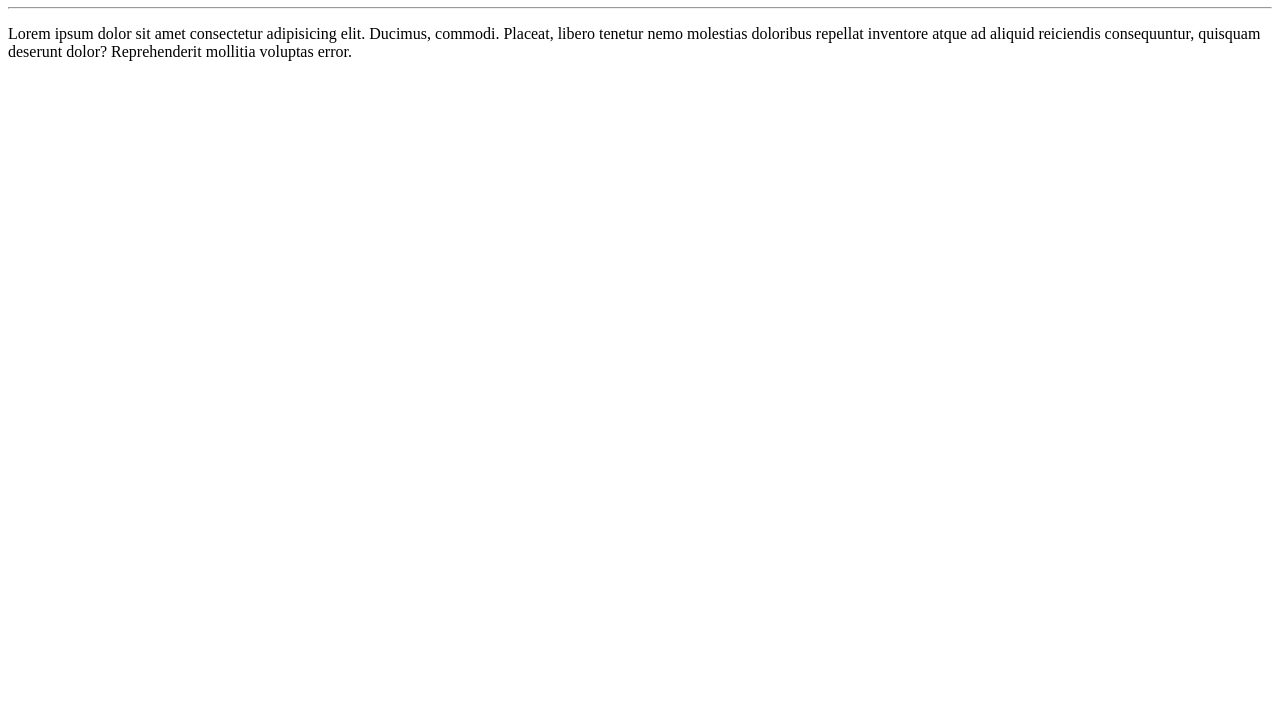
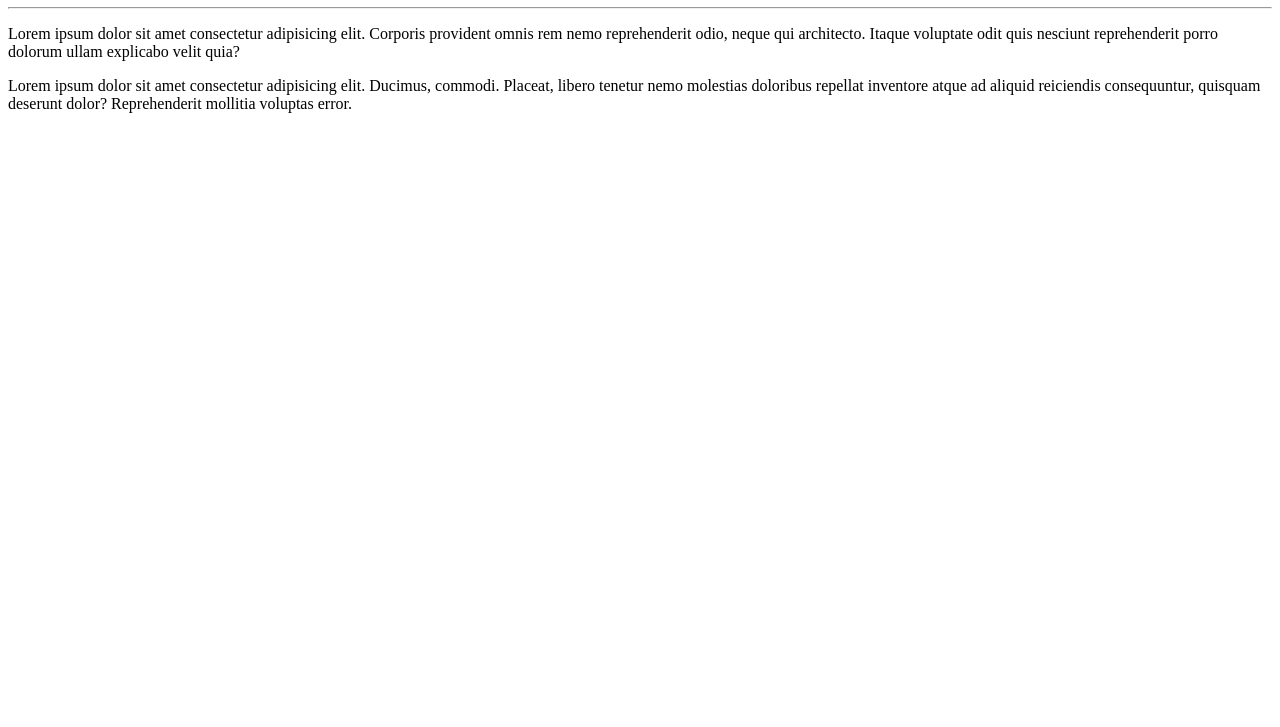
Before and after one commit to lillianlino/Ola-Mundo, a plain HTML site: page site exemplo/index.html in a window 1280 px wide. Shown: the part 73-800 px from the top of the page. Drawn offline with Linux system fonts and the light colour scheme.

Commit message:
adicionei um parágrado

```diff
--- a/site exemplo/index.html
+++ b/site exemplo/index.html
@@ -9,6 +9,7 @@
 <body>
     <h1>Olá, Mundo</h1>
     <hr>
+    <p>Lorem ipsum dolor sit amet consectetur adipisicing elit. Corporis provident omnis rem nemo reprehenderit odio, neque qui architecto. Itaque voluptate odit quis nesciunt reprehenderit porro dolorum ullam explicabo velit quia?</p>
     <p>Lorem ipsum dolor sit amet consectetur adipisicing elit. Ducimus, commodi. Placeat, libero tenetur nemo molestias doloribus repellat inventore atque ad aliquid reiciendis consequuntur, quisquam deserunt dolor? Reprehenderit mollitia voluptas error.</p>
 </body>
 </html>
```
